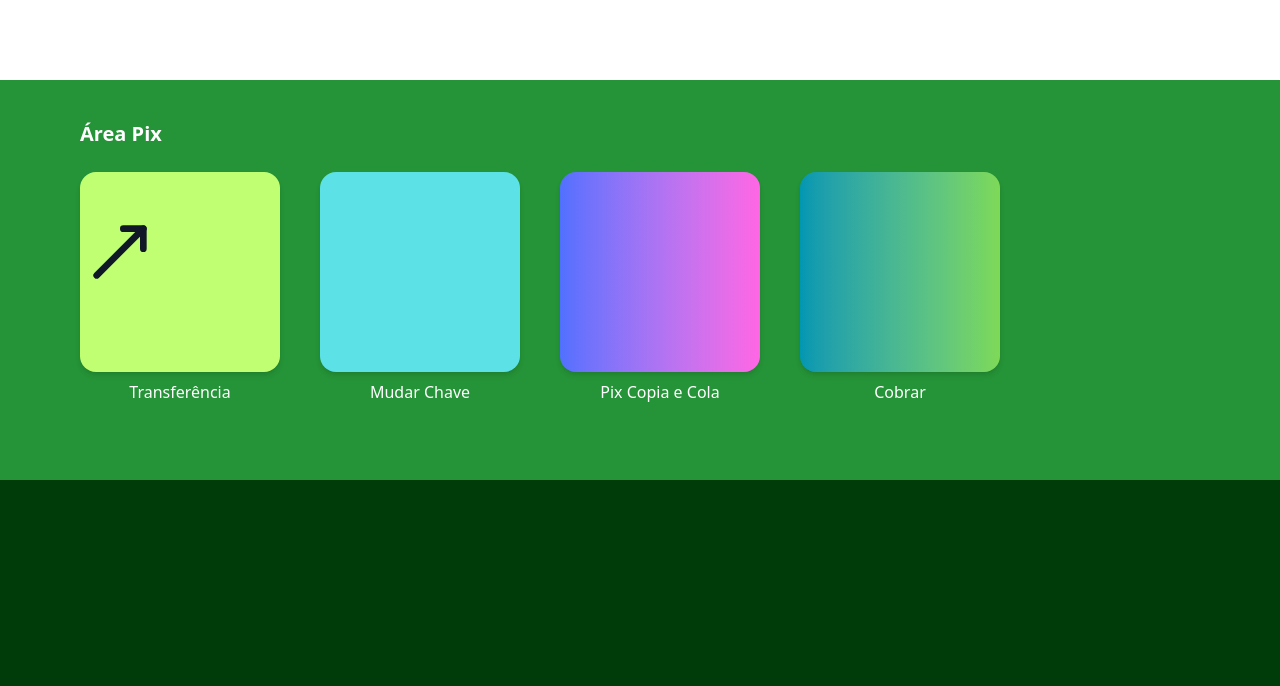
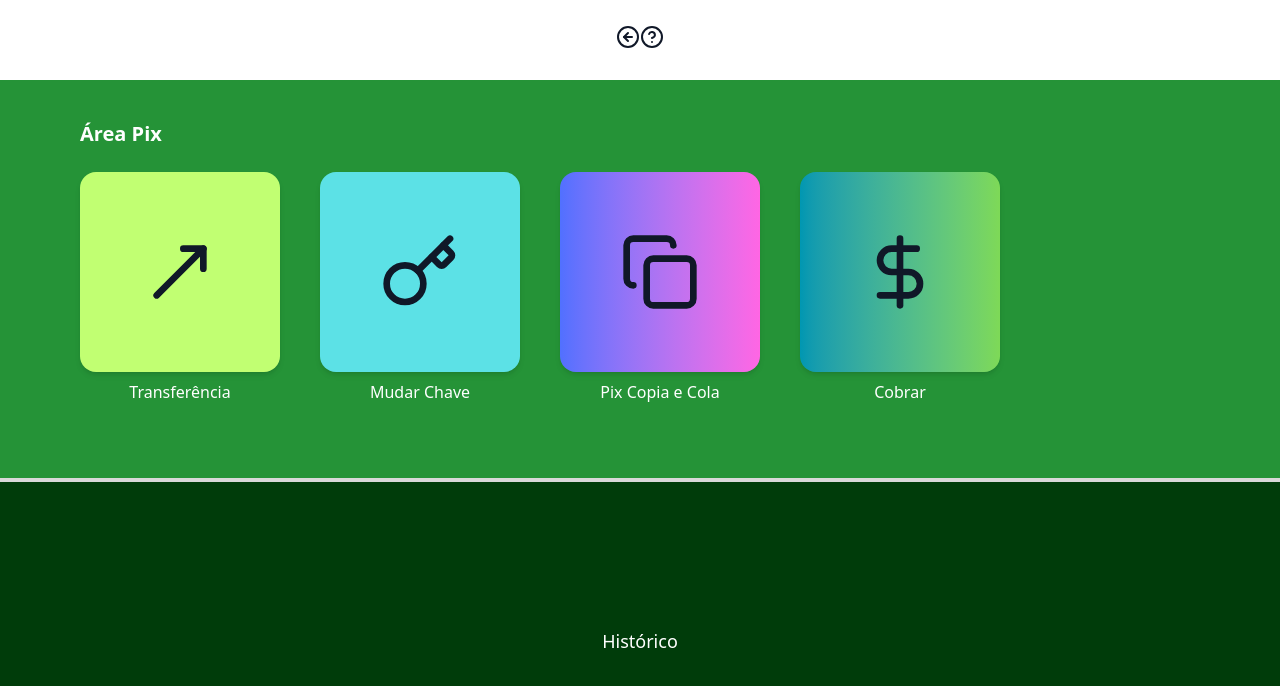
Before and after one commit to saraqwe123/PIProjeto, a React (Vite) app in the folder Frontend/: page /areapix in a window 1280 px wide. Shown: the top 686 px of the page. Built offline with nearby package versions, Linux system fonts and the light colour scheme.

Commit message:
area pix

```diff
--- a/Frontend/src/pages/AreaPix.jsx
+++ b/Frontend/src/pages/AreaPix.jsx
@@ -1,12 +1,24 @@
 import { Pagina } from "../components/Pagina";
 import { MoveUpRight } from "lucide-react";
+import { Key } from "lucide-react";
+import { Copy } from "lucide-react";
+import { DollarSign } from "lucide-react";
+import { CircleArrowLeft } from "lucide-react";
+import { CircleQuestionMark } from "lucide-react";
+
 
 export function AreaPix() {
   return (
     <Pagina>
       <div className="flex flex-col w-full h-screen">
         <div className="w-full h-20 bg-white flex justify-center items-center">
-          <button></button>
+          <div>
+            <button><CircleArrowLeft/></button>
+            <button><CircleQuestionMark/></button>
+          </div>
+          <div>
+
+          </div>
         </div>
 
         <div className="w-full flex-1 bg-[#259337] flex flex-col items-start p-10">
@@ -14,31 +26,34 @@ export function AreaPix() {
 
           <div className="flex gap-10 ml-10 flex-wrap">
             <div className="flex flex-col items-center">
-              <div className="w-50 h-50 bg-[#c1ff72] rounded-2xl shadow-md"><MoveUpRight className="w-20 h-40"/></div>
+              <div className="w-50 h-50 bg-[#c1ff72] rounded-2xl shadow-md flex justify-center items-center"><MoveUpRight className="w-20 h-50"/></div>
               <p className="text-white mt-2">Transferência</p>
             </div>
 
             <div className="flex flex-col items-center">
-              <div className="w-50 h-50 bg-[#5ce1e6] rounded-2xl shadow-md"></div>
+              <div className="w-50 h-50 bg-[#5ce1e6] rounded-2xl shadow-md flex justify-center items-center"><Key className="w-20 h-50" /></div>
               <p className="text-white mt-2">Mudar Chave</p>
             </div>
 
             <div className="flex flex-col items-center">
-              <div className="w-50 h-50 bg-gradient-to-r from-[#5170ff] to-[#ff66e4] rounded-2xl shadow-md"></div>
+              <div className="w-50 h-50 bg-gradient-to-r from-[#5170ff] to-[#ff66e4] rounded-2xl shadow-md flex justify-center items-center"><Copy className="w-20 h-50"/></div>
               <p className="text-white mt-2">Pix Copia e Cola</p>
             </div>
 
             <div className="flex flex-col items-center">
-             <div className="w-50 h-50 bg-gradient-to-r from-[#0097b2] to-[#7ed957] rounded-2xl shadow-md"></div>
+             <div className="w-50 h-50 bg-gradient-to-r from-[#0097b2] to-[#7ed957] rounded-2xl shadow-md flex justify-center items-center"><DollarSign className="w-20 h-50"/></div>
               <p className="text-white mt-2">Cobrar</p>
             </div>
           </div>
         </div>
 
+        <hr  className="h-1 bg-[#d9d9d9] border-[#d9d9d9]"/>
+
         <div className="w-full flex-1 bg-[#003c0a] flex justify-center items-center">
-          <p className="text-white text-lg"></p>
+          <p className="text-white text-lg">Histórico</p>
         </div>
       </div>
+
     </Pagina>
   );
 }
```
